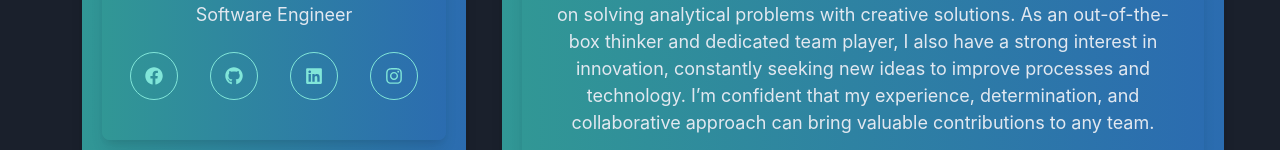
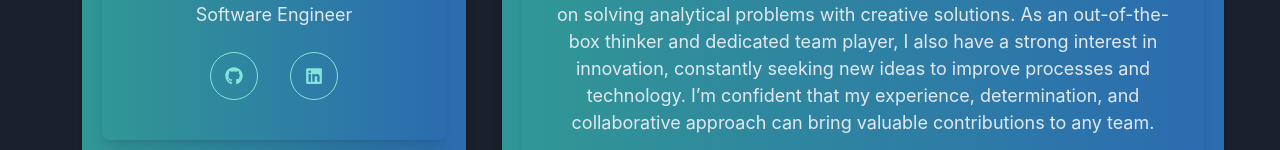
Before and after one commit to guhan1584/Portfolio, a React (Vite) app in the folder Personal-Website/: page / in a window 1280 px wide. Shown: the part 534-684 px from the top of the page. Built offline with nearby package versions, Linux system fonts and the light colour scheme.

Commit message:
Removing the unLinked icons

```diff
--- a/Personal-Website/src/components/Hero.tsx
+++ b/Personal-Website/src/components/Hero.tsx
@@ -52,7 +52,7 @@ const Hero = () => {
         </Text>
       </VStack>
       <Flex justifyContent="center" mt="6">
-        <IconButton
+        {/* <IconButton
           as="a"
           href="#"
           icon={<FaFacebook />}
@@ -63,7 +63,7 @@ const Hero = () => {
           colorScheme="teal"
           isRound
           _hover={{ transform: "scale(1.1)", transition: "0.2s ease-in-out" }} // Hover effect for icons
-        />
+        /> */}
         <IconButton
           as="a"
           href="https://github.com/guhan1584"
@@ -88,7 +88,7 @@ const Hero = () => {
           isRound
           _hover={{ transform: "scale(1.1)", transition: "0.2s ease-in-out" }}
         />
-        <IconButton
+        {/* <IconButton
           as="a"
           href="#"
           icon={<FaInstagram />}
@@ -99,7 +99,7 @@ const Hero = () => {
           colorScheme="teal"
           isRound
           _hover={{ transform: "scale(1.1)", transition: "0.2s ease-in-out" }}
-        />
+        /> */}
       </Flex>
     </Box>
   );
```
